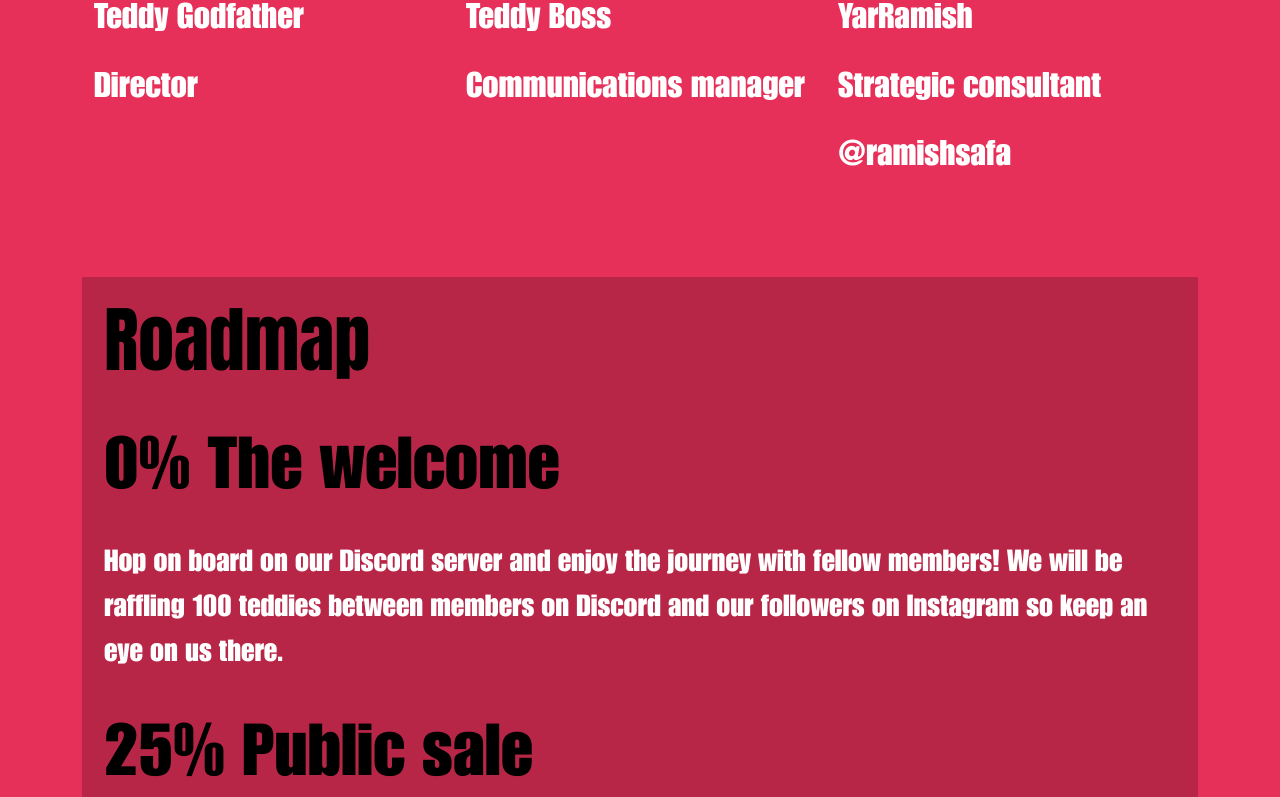
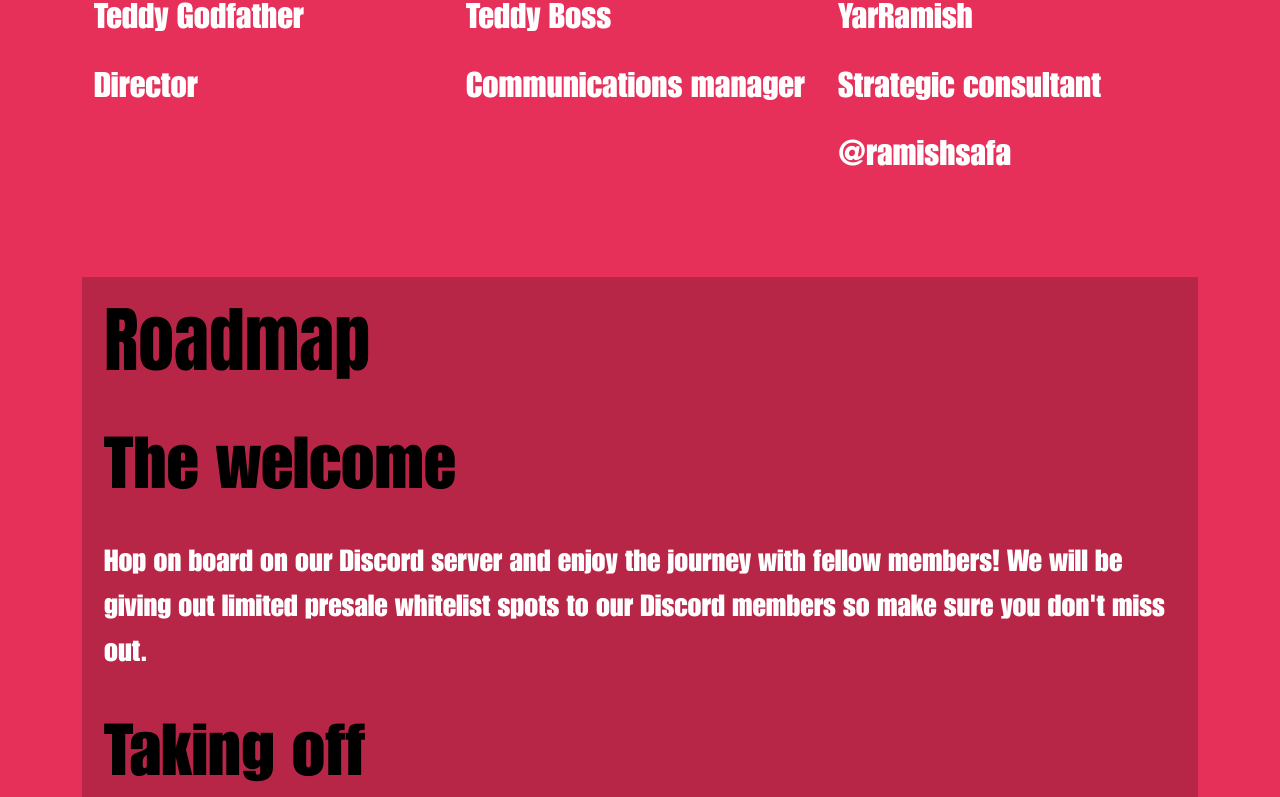
Before and after one commit to nhanlnt-96/teddy-gang-landing-page, a React (Create React App) app: page / in a window 1280 px wide. Shown: the part 2947-3744 px from the top of the page. Built offline with nearby package versions, Linux system fonts and the light colour scheme; the HTML template or start-up script is replaced by a standard one.

Commit message:
[master]: Change text

```diff
--- a/src/components/welcome/WelcomeComp.js
+++ b/src/components/welcome/WelcomeComp.js
@@ -13,10 +13,7 @@ const WelcomeComp = () => {
             <h1 data-aos="fade-right" className="content-title">Welcome<br/><h1 className="content-title"
                                                                                 style={{marginTop: "12px"}}>The
               Teddy Gang Club</h1></h1>
-            <h2 data-aos="fade-left" className="content"><span style={{color: "#e63059"}}>The Teddy Gang Club</span> is
-              an outlaw
-              group of teddy bears living in the Etheruem network. Although they are known for their lawless behaviors,
-              they look after their own and often do good deeds.</h2>
+            <h2 data-aos="fade-left" className="content"><span style={{color: "#e63059"}}>The Teddy Gang Club</span> is an outlaw group of outlaw teddy bears living in the Etheruem network. They are known for their lawless tendencies and not so fond with the outer world. However, they share a common goal with each other in their closed community and it is to handle their gang's business and share their bounties.</h2>
           </Col>
           <Col data-aos="zoom-out" lg={6} sm={12}
                className="right-side-content d-flex justify-content-center align-items-center">
--- a/src/configs/faqData.js
+++ b/src/configs/faqData.js
@@ -4,27 +4,31 @@ export const faqData = [
     answer: ["The collection consists of 4,999 unique items with different assorted traits."]
   },
   {
-    question: "What is the Teddy Gang Club?",
-    answer: ["The Teddy Gang Club is an outlaw group of teddy bears living in the Etheruem network. Although they are known for their lawless behaviors, they look after their own and often do good deeds"]
+    question: "How to join the club?",
+    answer: ["In order to join the club you need to own at least one item from the Teddy Gang Club NFT collection."]
   },
   {
     question: "What are the benefits of joining the club?",
-    answer: ["By joining the club, you instantly have exclusive access to any of the utilities we have stated on our" +
-    " roadmap and a part of any future expansions we have for this project.", "Alongside holding an asset of an incredible art work that can not be duplicated giving it value!"]
+    answer: ["By joining the club, you instantly have exclusive access to any of the utilities we have stated on our roadmap and exclusive access to all future expansions we have for this project. Alongside holding an asset of an incredible art work that can not be duplicated giving it value!"]
   },
   {
     question: "What's the cost to mint a Teddy NFT?",
-    answer: ["The public sale will start with a price of 0.12 ETH for 5 hours. If the collection is not sold out by" +
-    " then the price drops to 0.1 ETH for another 5 hours.", "In case any Teddies remain after that period they will be sold for 0.07 ETH."]
+    answer: ["Members who get whitelisted for the presale on our Discord will have access to mint at 0.075 Eth + gas" +
+    " fees.","The public sale will be 0.15 Eth + gas fees."]
+  },
+  {
+    question: "How to get whitelisted?",
+    answer: ["Getting whitelisted will be through our Discord servers done by our moderators team. To be whitelisted" +
+    " for the presale, you need to join our Discord server and engage with the community for a higher chance. Some spots will also be given through our Instagram page but the most will be on the Discord.","The team will make sure everyone who engages gets a fair chance and enough spots will be available for everyone who is genuinely excited to be a part of this journey."]
   },
   {
     question: "Are there secondary sales royalties?",
-    answer: ["es, a 10% sales royalties will be implemented and the Teddy Gang Club will be donating it entirely to a top credible charity that The club members will choose in a poll we will be making."]
+    answer: ["Yes, a 10% sales royalties will be implemented that will be given back to the holders.","The fund collected will be given back to holders in two ways. One being airdropping gifted valuable NFT's to our holders. The second being as investment for their company they hold a share in that the team will be launching at the final phases of the roadmap. "]
   },
   {
-    question: "Will I have more value if I hold more Teddy NFTs?",
-    answer: ["The club will be rewarding the top 50 members who have minted the most NFTs and held to them after the" +
-    " reveal with 250,000$ as a token of appreciation.", "That amount will be divided amongst those members equally.", "(This is exclusive to members who minted from the website)"]
+    question: "Will I have more shares in the company if I hold more than one NFT?",
+    answer: ["No, it will be per wallet regardless of the items number the holder has. Having 1 item is equal to" +
+    " holding any amount more.","This will be to encourage a fairly equal opportunity to all holders and discourage daily traders; In result making the items hold more value."]
   },
   {
     question: "Where can I view my minted NFT?",
--- a/src/configs/roadmapData.js
+++ b/src/configs/roadmapData.js
@@ -3,14 +3,13 @@ export const roadmapData = [
     title: "Roadmap",
     content: [
       {
-        percent: "0% The welcome",
-        detail: ["Hop on board on our Discord server and enjoy the journey with fellow members! We will be raffling 100 teddies between members on Discord and our followers on Instagram so keep an eye on us there."]
+        percent: "The welcome",
+        detail: ["Hop on board on our Discord server and enjoy the journey with fellow members! We will be giving out limited presale whitelist spots to our Discord members so make sure you don't miss out."]
       },
       {
-        percent: "25% Public sale",
-        detail: ["The collection will be put on a Dutch auction on our website. Once it sells out, the reveal will" +
-        " be followed in 2 days.", "We will also reward the top 50 members who minted the most NFTs and have not sold" +
-        " any with 250,000$ in USDT. It will be split equally between them sent directly to their wallets by our team. This will be our way of thanking them by bringing the project to life.", "(Secondary purchases from OpenSea will not count and the NFTs should not be hidden on OpenSea in case a member wants to participate)"]
+        percent: "Taking off",
+        detail: ["The NFT's will be sold in two phases. The first being the presale for whitelisted members. Every" +
+        " whitelisted member will get exclusive access to mint only 1 item for a lower price earlier than the public sale. It is limited to 1 NFT to make sure everyone gets a fair equal chance.", "The second phase will be the public sale. In this stage the remainder of the collection will be publicly sold."]
       }
     ]
   },
@@ -18,14 +17,14 @@ export const roadmapData = [
     title: "",
     content: [
       {
-        percent: "50% The big reveal",
-        detail: ["By the time our members get their NFTs revealed, the top 50 members will already be revealed in" +
-        " our Discord and rewarded.", "(You do not have to join our Discord to be eligible for the reward as we will" +
-        " know by your wallet address on OpenSea)", "We have left a couple of surprises for our members during the reveal. 10 to be precise!"]
+        percent: "The big reveal",
+        detail: ["Shortly after the public sale, the entire collection will be revealed to the holders. The Teddy" +
+        " Gang Club has made sure to leave you some surprises in there. 10 to be precise!", "The entire collection will be on OpenSea."]
       },
       {
-        percent: "75% Handling the gang's business",
-        detail: ["After executing the previous blue prints successfully, we will start implementing the way of the Teddy Gang Club. Which is to give back to the community in every way we can.", "A 10% secondary sales royalty will be accumulated from all sales on OpenSea. That amount will be allocated to a reputable charity chosen by the Teddy Gang Club members on a poll in our Discord. The process will be fully monitored for our community and will be ongoing permanently.", "The Teddy Gang Club team will have zero claim towards that amount permanently."]
+        percent: "Handling the gang's business",
+        detail: ["After executing the previous blue prints successfully, we will start implementing the way of the" +
+        " Teddy Gang Club. Which is to look after the gang by sharing bounties. Every member in the club will get a share in a company the Teddy Gang Club team will start. This means that alongside holding a valuable piece of irreplaceable art, you hold a share in an actual business. All updates regarding the business will be announced on our Discord.", "A 10% secondary sales royalty will be accumulated from all sales on OpenSea. That money will act as an investment for the holders by spreading it between their ongoing company or by gifting bounties towards them. "]
       }
     ]
   },
@@ -33,10 +32,10 @@ export const roadmapData = [
     title: "",
     content: [
       {
-        percent: "100% Longevity",
-        detail: ["This project will continue spreading the secondary royalties to the charity the community has" +
-        " chosen as long as it keeps getting it as this is one of the main pillars of the club.", "As for a level up" +
-        " for the project, we will be implementing some kind of breeding system to get another exclusive variant of your Teddy in a new collection. The collection will most likely be more exclusive and limited in quantity than our main and only available for holders of more than one Teddy.", "The team plans on constantly engaging with our community and offering them ways to get more value being a member. We will include them in all expansions, events and make sure to always listen out to suggestions that our community believes will benefit the club.", "Long live the Teddy Gang!"]
+        percent: "Longevity",
+        detail: ["The long term goal of the project is to grant the holders value in the piece of art they own and a" +
+        " share in a stuffed teddy bears company the team will develop. All minor to major updates will be announced" +
+        " on our Discord server. Owners will also occasionally have access to gifted airdrops of gifted NFT items from our team.", "The team plans on constantly engaging with our community and offering them ways to get more value being a member. We will include them in all expansions, events and make sure to always listen out to suggestions that our community believes will benefit the club.", "Long live the Teddy Gang!"]
       }
     ]
   }
```
